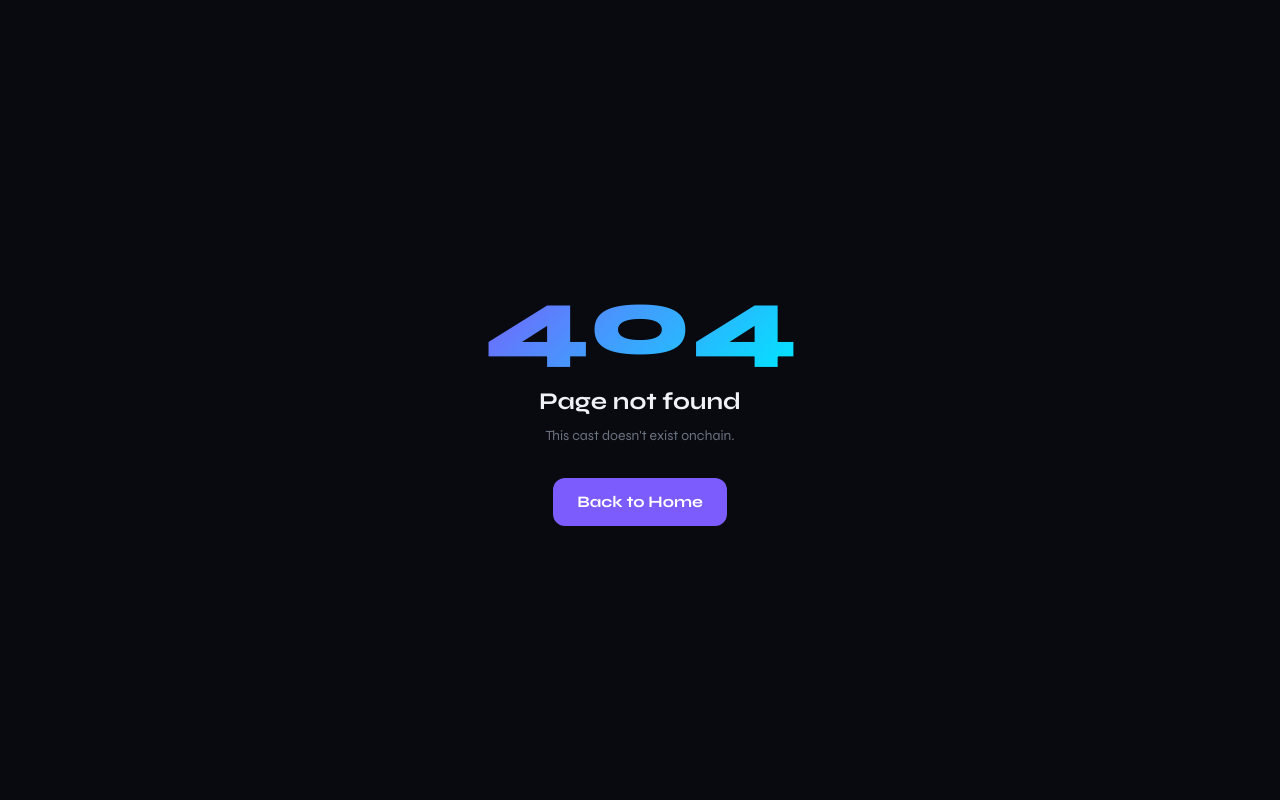
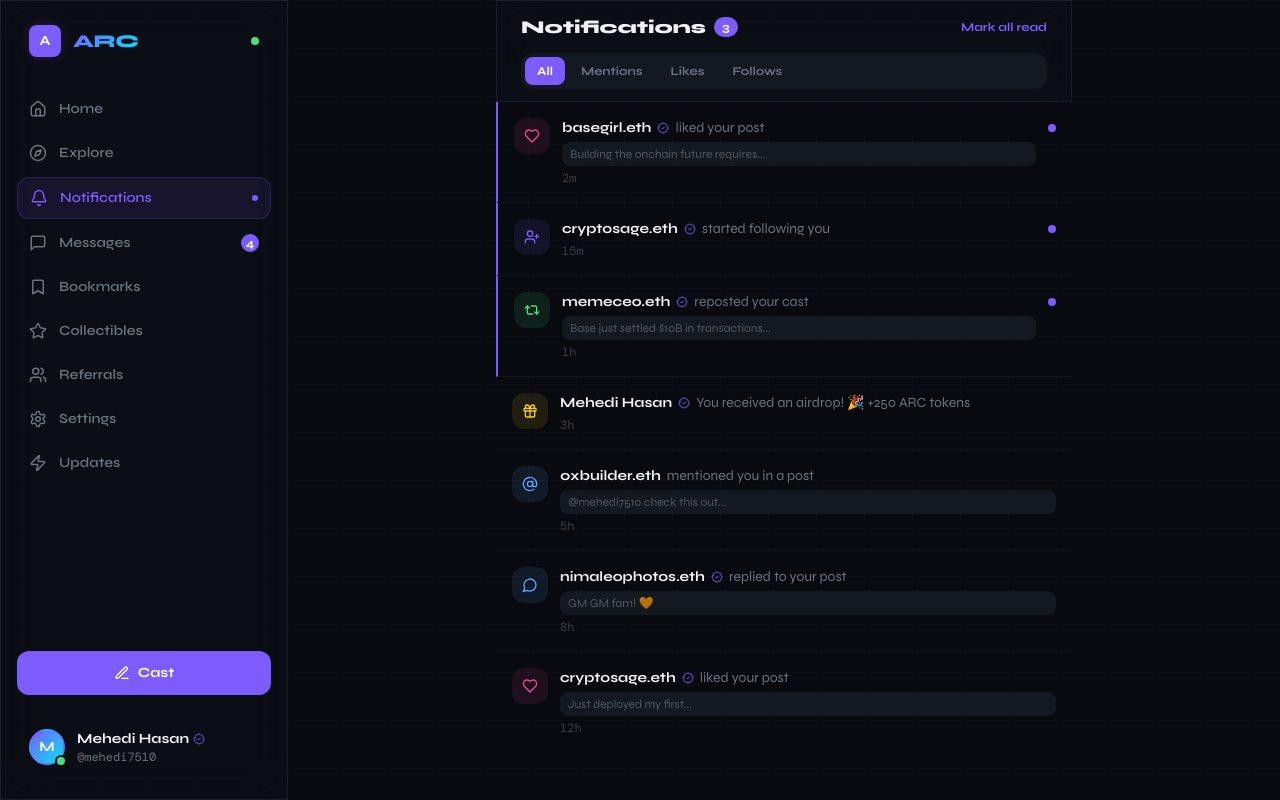
Before and after one commit to mehedi2580/ARC-Community, a Next.js app: page /notifications in a window 1280 px wide. Before the commit this address had no page. Built offline with nearby package versions, Linux system fonts and the light colour scheme; a web font is replaced by a local one.

Commit message:
Add files via upload

```diff
--- /dev/null
+++ b/src/app/notifications/page.tsx
@@ -0,0 +1,116 @@
+"use client";
+
+import { useState } from "react";
+import { Heart, Repeat2, UserPlus, AtSign, MessageCircle, Gift, BadgeCheck } from "lucide-react";
+import { mockNotifications } from "@/lib/mockData";
+import clsx from "clsx";
+
+const typeConfig = {
+  like: { icon: Heart, color: "text-pink-500", bg: "bg-pink-500/10" },
+  repost: { icon: Repeat2, color: "text-green-400", bg: "bg-green-400/10" },
+  follow: { icon: UserPlus, color: "text-accent", bg: "bg-accent/10" },
+  mention: { icon: AtSign, color: "text-blue-400", bg: "bg-blue-400/10" },
+  reply: { icon: MessageCircle, color: "text-blue-400", bg: "bg-blue-400/10" },
+  airdrop: { icon: Gift, color: "text-yellow-400", bg: "bg-yellow-400/10" },
+};
+
+const tabs = ["all", "mentions", "likes", "follows"];
+
+export default function NotificationsPage() {
+  const [activeTab, setActiveTab] = useState("all");
+  const [notifications, setNotifications] = useState(mockNotifications);
+
+  const markAllRead = () => setNotifications(n => n.map(x => ({ ...x, read: true })));
+
+  const filtered = notifications.filter(n => {
+    if (activeTab === "all") return true;
+    if (activeTab === "mentions") return n.type === "mention" || n.type === "reply";
+    if (activeTab === "likes") return n.type === "like";
+    if (activeTab === "follows") return n.type === "follow";
+    return true;
+  });
+
+  const unreadCount = notifications.filter(n => !n.read).length;
+
+  return (
+    <div className="max-w-2xl mx-auto lg:max-w-xl">
+      {/* Header */}
+      <div className="sticky top-0 lg:top-0 z-30 glass border-b border-white/[0.07] px-4 py-3 lg:px-6">
+        <div className="flex items-center justify-between mb-3">
+          <div className="flex items-center gap-2">
+            <h1 className="font-extrabold text-lg">Notifications</h1>
+            {unreadCount > 0 && (
+              <span className="bg-accent text-white text-xs font-bold px-2 py-0.5 rounded-full">
+                {unreadCount}
+              </span>
+            )}
+          </div>
+          {unreadCount > 0 && (
+            <button onClick={markAllRead} className="text-xs text-accent font-bold hover:underline">
+              Mark all read
+            </button>
+          )}
+        </div>
+        <div className="flex gap-1 bg-surface2 rounded-xl p-1 overflow-x-auto">
+          {tabs.map(tab => (
+            <button
+              key={tab}
+              onClick={() => setActiveTab(tab)}
+              className={clsx(
+                "flex-shrink-0 px-3 py-1.5 rounded-lg text-xs font-bold capitalize transition-all",
+                activeTab === tab ? "bg-accent text-white" : "text-muted hover:text-text-primary"
+              )}
+            >
+              {tab}
+            </button>
+          ))}
+        </div>
+      </div>
+
+      {/* List */}
+      <div>
+        {filtered.map(notif => {
+          const cfg = typeConfig[notif.type];
+          const Icon = cfg.icon;
+          return (
+            <div
+              key={notif.id}
+              className={clsx(
+                "feed-item flex items-start gap-3 px-4 py-4 hover:bg-surface/40 transition-colors cursor-pointer",
+                !notif.read && "border-l-2 border-l-accent"
+              )}
+            >
+              {/* Icon */}
+              <div className={clsx("w-9 h-9 rounded-xl flex items-center justify-center flex-shrink-0", cfg.bg)}>
+                <Icon size={16} className={cfg.color} />
+              </div>
+
+              <div className="flex-1 min-w-0">
+                <div className="flex items-center gap-1.5 flex-wrap mb-0.5">
+                  <span className="font-bold text-sm">{notif.user.name}</span>
+                  {notif.user.verified && <BadgeCheck size={12} className="text-accent" />}
+                  <span className="text-sm text-muted">{notif.content}</span>
+                </div>
+                {notif.postPreview && (
+                  <p className="text-xs text-muted/70 truncate mt-1 bg-surface2 px-2 py-1 rounded-lg">
+                    {notif.postPreview}
+                  </p>
+                )}
+                <p className="text-xs text-muted/50 mt-1 font-mono">{notif.timestamp}</p>
+              </div>
+
+              {!notif.read && (
+                <div className="w-2 h-2 rounded-full bg-accent mt-1.5 flex-shrink-0" />
+              )}
+            </div>
+          );
+        })}
+        {filtered.length === 0 && (
+          <div className="text-center py-16 text-muted">
+            <p className="text-sm">No notifications here</p>
+          </div>
+        )}
+      </div>
+    </div>
+  );
+}
```
